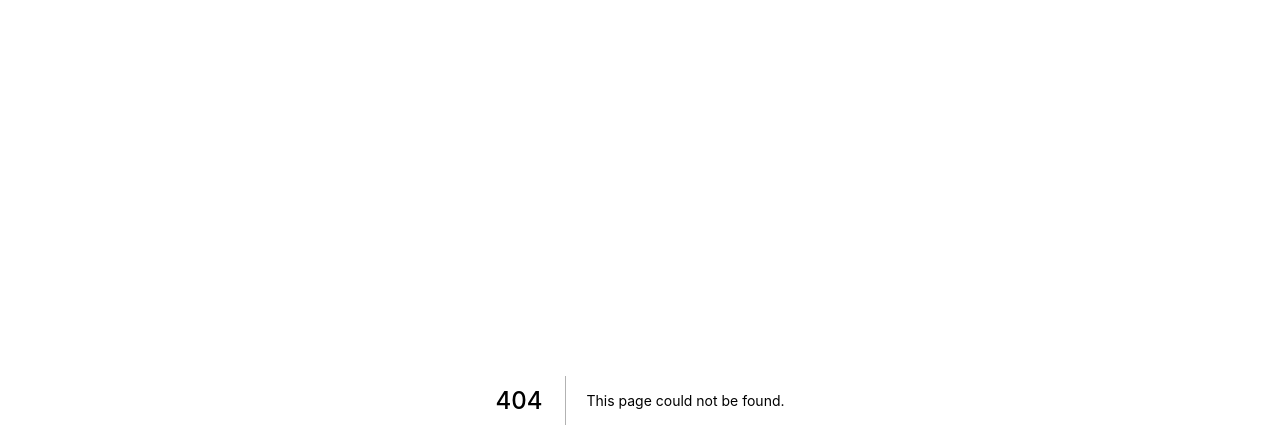
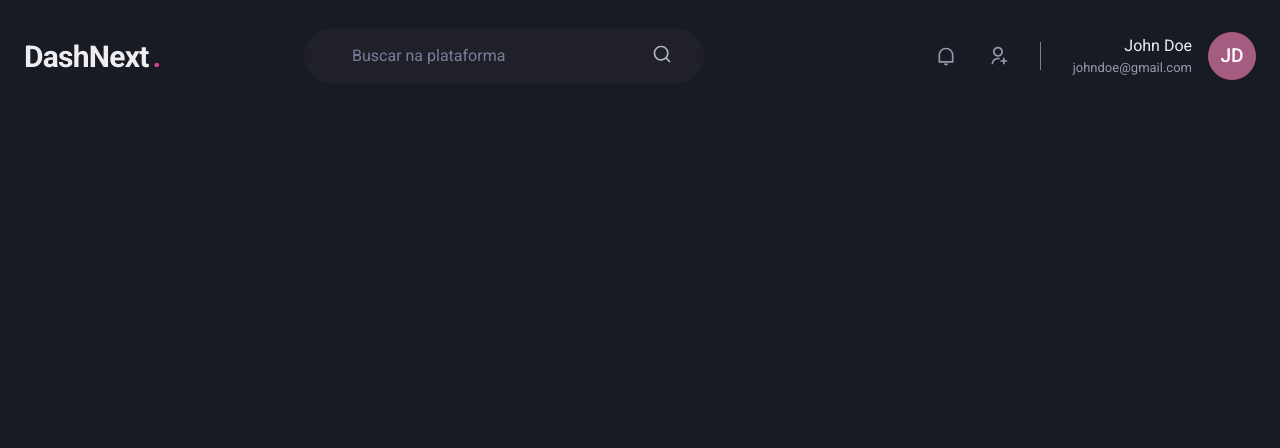
Before and after one commit to Jose-Caldas/dashboard-NextJs, a Next.js app: page /dashboard in a window 1280 px wide. Before the commit this address had no page. Shown: the top 448 px of the page. Built offline with nearby package versions, Linux system fonts and the light colour scheme.

Commit message:
add Header

```diff
--- a/package.json
+++ b/package.json
@@ -15,7 +15,8 @@
     "framer-motion": "^4.1.13",
     "next": "10.2.0",
     "react": "17.0.2",
-    "react-dom": "17.0.2"
+    "react-dom": "17.0.2",
+    "react-icons": "^4.2.0"
   },
   "devDependencies": {
     "@types/node": "^15.0.2",
--- /dev/null
+++ b/src/components/Header.tsx
@@ -0,0 +1,74 @@
+import { Flex, Text, Input, Icon, HStack, Box, Avatar } from "@chakra-ui/react";
+import {
+  RiNotificationLine,
+  RiSearchLine,
+  RiUserAddLine,
+} from "react-icons/ri";
+
+export function Header() {
+  return (
+    <Flex
+      as="header"
+      width="100%"
+      maxWidth={1480}
+      height="20"
+      marginX="auto"
+      marginTop="4"
+      paddingX="6"
+      align="center"
+    >
+      <Text fontSize="3xl" fontWeight="bold" letterSpacing="tight" width="64">
+        DashNext
+        <Text as="span" color="pink.500" marginLeft="1">
+          .
+        </Text>
+      </Text>
+      <Flex
+        as="label"
+        flex="1"
+        paddingY="4"
+        paddingX="8"
+        marginLeft="6"
+        maxWidth={400}
+        alignSelf="center"
+        color="gray.200"
+        position="relative"
+        bg="gray.800"
+        borderRadius="full"
+      >
+        <Input
+          color="gray.50"
+          variant="unstyled"
+          mr="4"
+          px="4"
+          placeholder="Buscar na plataforma"
+          _placeholder={{ color: "gray.400" }}
+        />
+        <Icon as={RiSearchLine} fontSize="20" />
+      </Flex>
+      <Flex align="center" ml="auto">
+        <HStack
+          spacing="8"
+          mx="8"
+          pr="8"
+          py="1"
+          color="gray.300"
+          borderRightWidth={1}
+          borderColor="gray.400"
+        >
+          <Icon as={RiNotificationLine} fontSize="20" />
+          <Icon as={RiUserAddLine} fontSize="20" />
+        </HStack>
+        <Flex align="center">
+          <Box mr="4" textAlign="right">
+            <Text>John Doe</Text>
+            <Text color="gray.300" fontSize="small">
+              johndoe@gmail.com
+            </Text>
+          </Box>
+          <Avatar size="md" name="John Doe" />
+        </Flex>
+      </Flex>
+    </Flex>
+  );
+}
--- /dev/null
+++ b/src/pages/dashboard.tsx
@@ -0,0 +1,5 @@
+import { Header } from "../components/Header";
+
+export default function Dashboard() {
+  return <Header />;
+}
```
Also changed, not shown: 1 other file (tests, documents, lock files or other folders).
